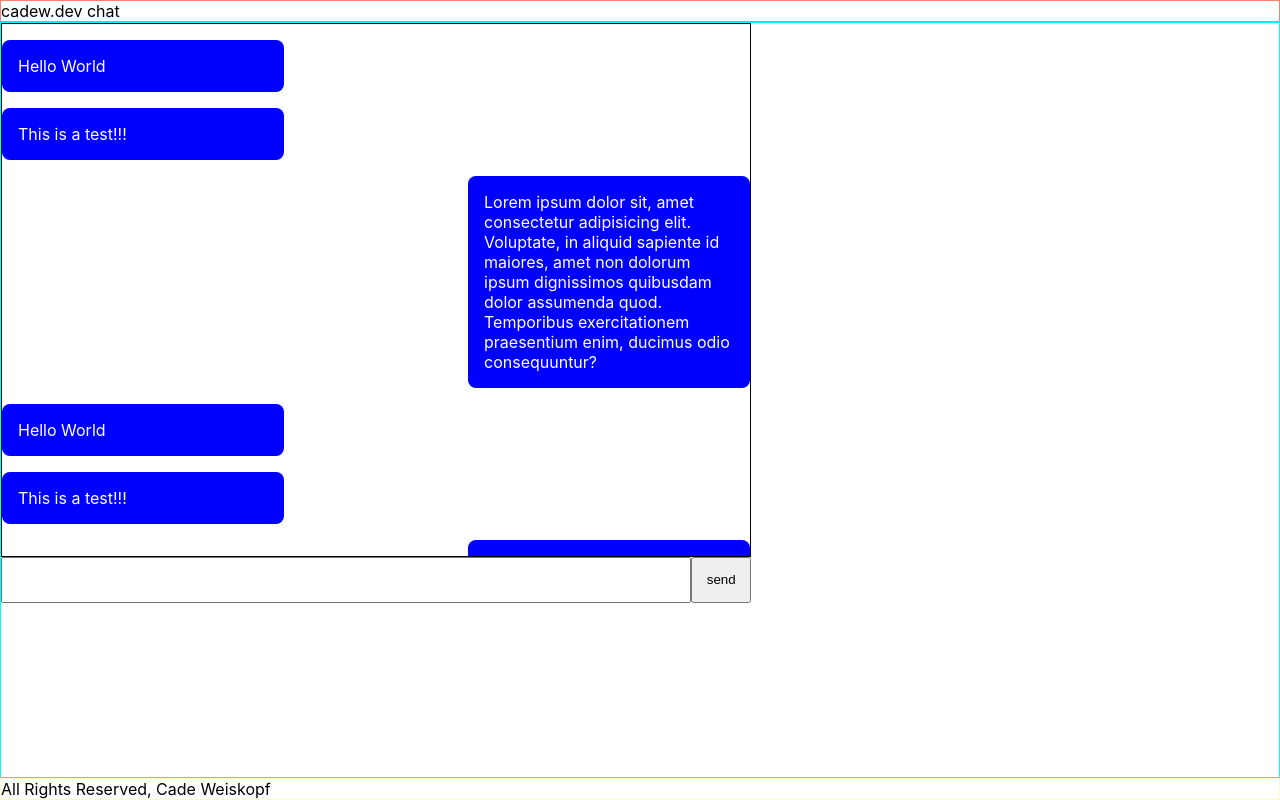
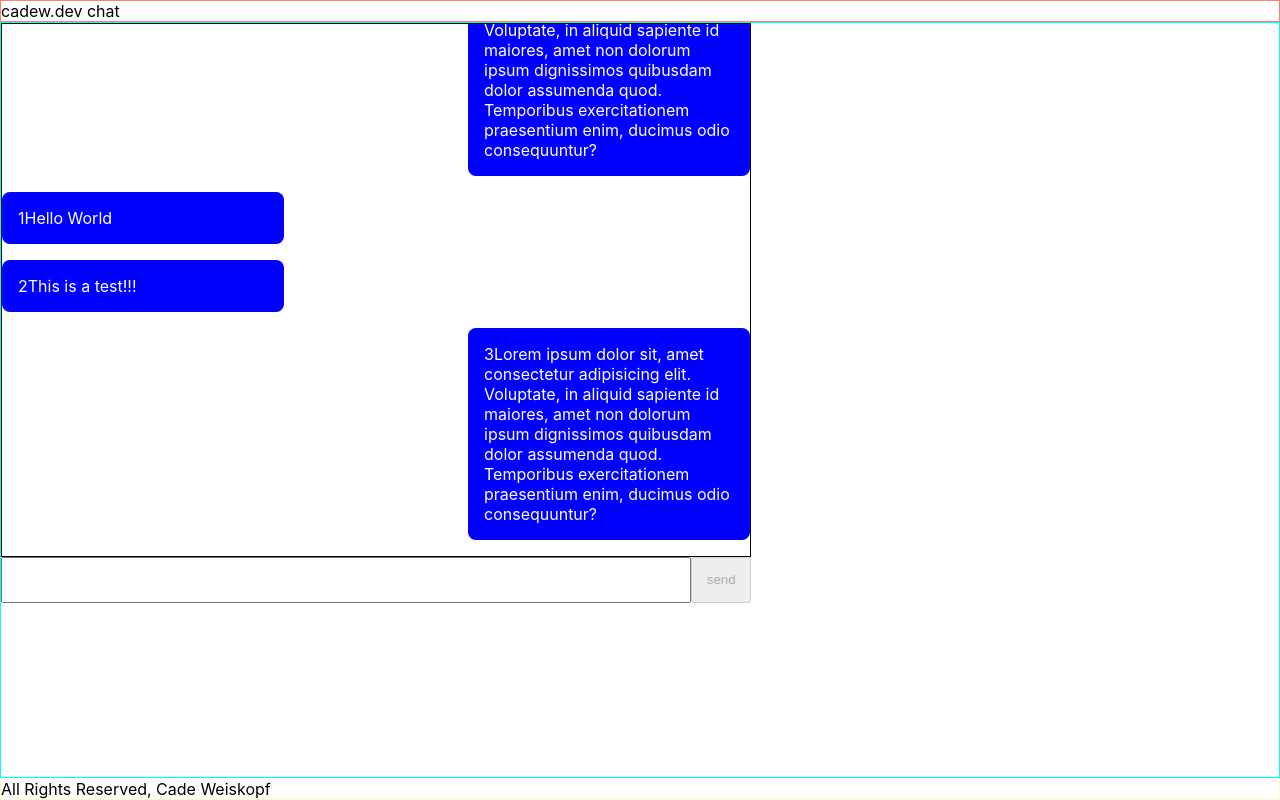
Before and after one commit to CadeWeiskopf/rust-tokio-chat, a React (Create React App) app in the folder frontend/rust-chat/: page / in a window 1280 px wide. Built offline with nearby package versions, Linux system fonts and the light colour scheme; no server answers.

Commit message:
connecting websocket w server to send and receive messages, and some ease of life for using the chat

```diff
--- a/frontend/rust-chat/src/components/chat/Chat.tsx
+++ b/frontend/rust-chat/src/components/chat/Chat.tsx
@@ -1,4 +1,4 @@
-import React, { useRef, useState } from "react";
+import React, { useEffect, useRef, useState } from "react";
 import { FAKE_MESSAGES, Message, MessageType } from "./Chat.model";
 import styles from "./Chat.module.css";
 import { sendMessage } from "../../api/messages";
@@ -8,14 +8,50 @@ const cssClassConstructor = (classes: string[]): string => {
 };
 
 export const Chat: React.FC = () => {
-  const [isLoading, setIsLoading] = useState(false);
+  const [messages, setMessages] = useState<Message[]>(FAKE_MESSAGES);
+  const [websocket, setWebsocket] = useState<WebSocket>();
   const messageInput = useRef<HTMLInputElement>(null);
-  const messages = FAKE_MESSAGES;
+  const chatWindow = useRef<HTMLDivElement>(null);
+  const sendButton = useRef<HTMLButtonElement>(null);
   const localUserId = "c";
   const localUsername = "Edgar Allen Poe";
+
+  useEffect(() => {
+    const websocket = new WebSocket("ws://127.0.0.1:8080");
+    websocket.onopen = (event: Event) => {
+      console.log(event);
+    };
+    websocket.onmessage = (event: MessageEvent<any>) => {
+      console.log(event);
+      setMessages((messages) => {
+        messages.push({
+          key: "TBD",
+          type: MessageType.DEFAULT,
+          sender: {
+            id: localUserId,
+            name: localUsername,
+          },
+          message: event.data,
+        });
+        return [...messages];
+      });
+    };
+    setWebsocket(websocket);
+  }, []);
+
+  useEffect(() => {
+    chatWindow.current?.scrollTo({
+      top: chatWindow.current?.scrollHeight,
+      behavior: "smooth",
+    });
+  }, [messages]);
+
   return (
     <div className={styles.wrapper}>
-      <div className={styles.messageWrapper}>
+      <div
+        className={styles.messageWrapper}
+        ref={chatWindow}
+      >
         {messages.map(({ message, type, sender, key }, index) => {
           const isLocalSender = localUserId === sender.id;
           return (
@@ -34,17 +70,24 @@ export const Chat: React.FC = () => {
 
       <div className={styles.inputWrapper}>
         <form
-          onSubmit={async (event: React.FormEvent<HTMLFormElement>) => {
+          onSubmit={(event: React.FormEvent<HTMLFormElement>) => {
             event.preventDefault();
-            setIsLoading(true);
-            if (messageInput.current === null) {
-              return;
+            if (!messageInput.current) {
+              throw Error("missing message input ref");
             }
             const messageToSend = messageInput.current.value.trim();
             if (messageToSend.length <= 0) {
               return;
             }
-            await sendMessage({
+            if (
+              websocket === undefined ||
+              websocket.readyState !== websocket.OPEN
+            ) {
+              alert("Not connected to server");
+              return;
+            }
+            websocket.send(
+              JSON.stringify({
                 key: "TBD",
                 type: MessageType.DEFAULT,
                 sender: {
@@ -52,13 +95,30 @@ export const Chat: React.FC = () => {
                   name: localUsername,
                 },
                 message: messageToSend,
-            });
-            setIsLoading(false);
+              })
+            );
+            messageInput.current.value = "";
+            messageInput.current.dispatchEvent(
+              new Event("input", { bubbles: true, cancelable: true })
+            );
+            messageInput.current.focus();
           }}
         >
-          <input ref={messageInput} />
-          <button disabled={isLoading}>
-            {isLoading ? "loading..." : "send"}
+          <input
+            ref={messageInput}
+            onInput={(event: React.FormEvent<HTMLInputElement>) => {
+              if (!sendButton.current) {
+                throw Error("missing send button ref");
+              }
+              sendButton.current.disabled =
+                event.currentTarget.value.trim().length <= 0;
+            }}
+          />
+          <button
+            ref={sendButton}
+            disabled={true}
+          >
+            send
           </button>
         </form>
       </div>
```
Also changed, not shown: 1 other file (tests, documents, lock files or other folders). Lines whose indentation alone changed are shown as unchanged.
